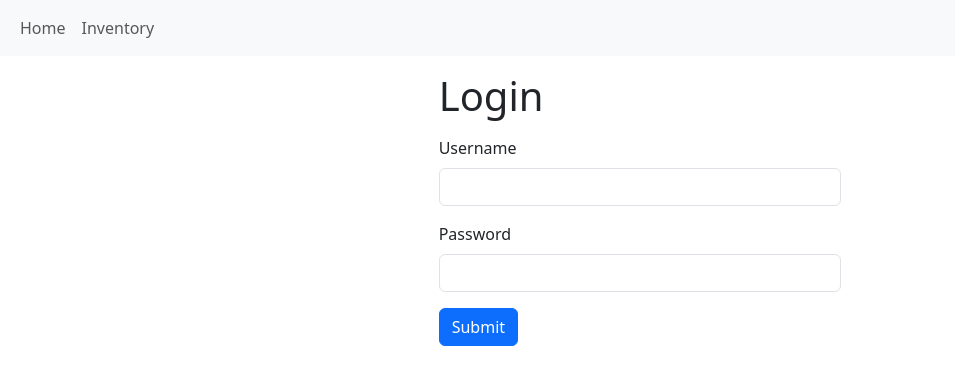
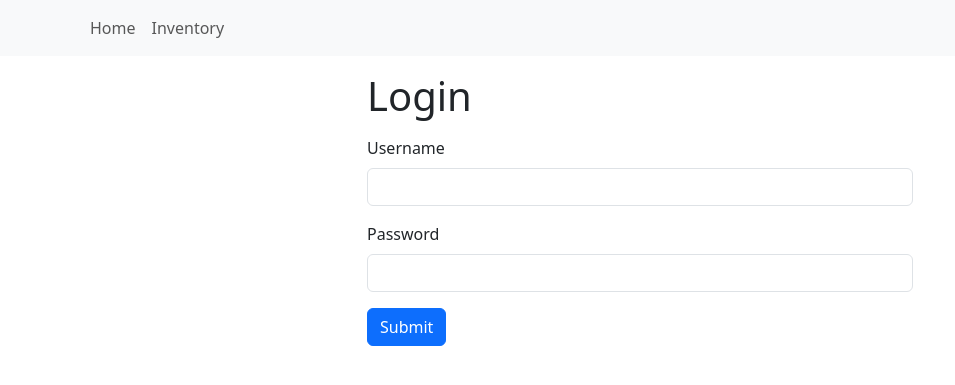
Before and after one commit to iechodropz/Customer_Relationship_Management, a Django app: page / in a window 1280 px wide. Shown: the top 385 px of the page, without its empty margins (0-955 px from the left). Run offline with Django 4.2, Linux system fonts and the light colour scheme.

Commit message:
Updated contianers.

```diff
--- a/crm/website/templates/base.html
+++ b/crm/website/templates/base.html
@@ -9,7 +9,7 @@
 
 	<body>
 		{% include "navbar.html" %}
-		<div class="container col-md-4">
+		<div class="container">
 			{% block content %}
 			{% endblock %}
 		</div>
--- a/crm/website/templates/home.html
+++ b/crm/website/templates/home.html
@@ -10,6 +10,8 @@
 			<h1>Hello World</h1>
 		{% else %}
 
+		<div class="row justify-content-center">
+			<div class="col-6">
 				<h1 class="mb-3 mt-3">Login</h1>
 				<form method="POST" action="{% url 'home' %}">
 					{% csrf_token %}
@@ -23,6 +25,8 @@
 					</div>
 					<button type="submit" class="btn btn-primary">Submit</button>
 				</form>
+			</div>
+		</div>
 
 		{% endif %}
 	{% endblock %}
--- a/crm/website/templates/navbar.html
+++ b/crm/website/templates/navbar.html
@@ -1,5 +1,5 @@
-<nav class="navbar navbar-expand-lg bg-body-tertiary">
-	<div class="container-fluid">
+<nav class="navbar navbar-expand bg-body-tertiary">
+	<div class="container">
 		<div id="navbarNav">
 			<ul class="navbar-nav">
 				<li class="nav-item">
```
Lines whose indentation alone changed are shown as unchanged.
